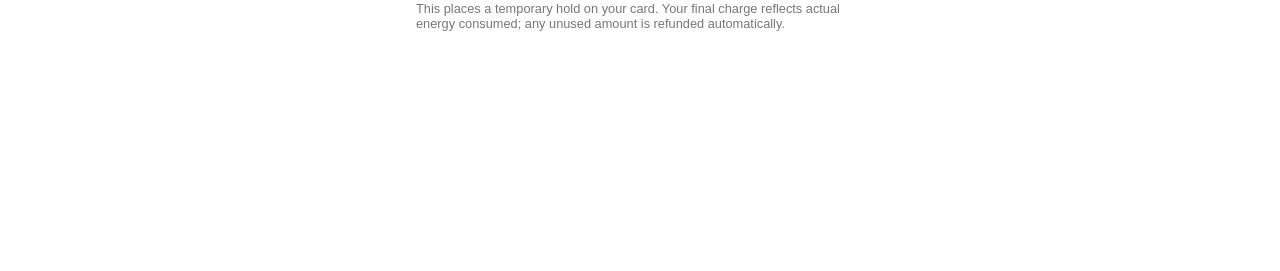
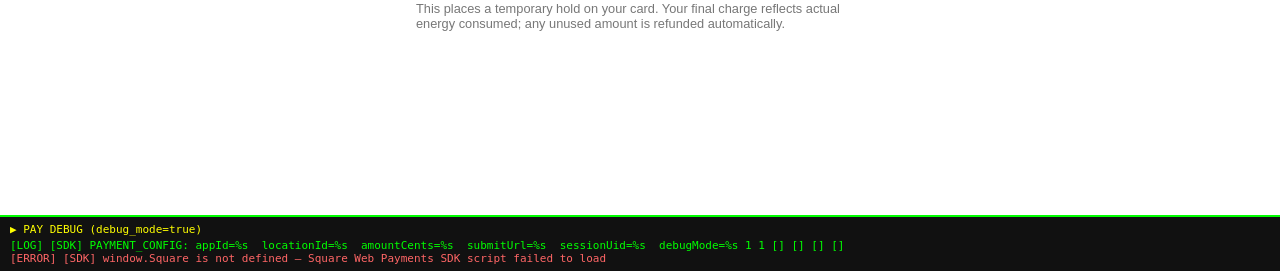
Before and after one commit to a-1vtlander/ev_payments_service, a Python web app: template addons/ev_portal/rootfs/app/templates/start.html in a window 1280 px wide. Shown: the part 529-800 px from the top of the page. Run offline with Jinja, Linux system fonts and the light colour scheme; the template is opened without the code that fills it: most values are stand-ins (such as "Sample title", 1, 10 or a date in 2020).

Commit message:
Fixing debug visualzation.

```diff
--- a/addons/ev_portal/config.yaml
+++ b/addons/ev_portal/config.yaml
@@ -1,6 +1,6 @@
 name: "EV Charger Portal"
 description: "Payment Manager AddOn for EV Sessions - Uses LAN-local HTTPS portal via MQTT with an HTTPS admin server"
-version: "1.1.7"
+version: "1.1.8"
 slug: "ev_portal"
 init: false
 webui: https://[HOST]:[PORT:8091]/admin
--- a/addons/ev_portal/rootfs/app/templates/start.html
+++ b/addons/ev_portal/rootfs/app/templates/start.html
@@ -91,6 +91,13 @@
 
   </div><!-- /.container -->
 
+  {% if debug_mode %}
+  <div id="pay-debug" style="display:none;position:fixed;bottom:0;left:0;right:0;background:#111;color:#0f0;font-family:monospace;font-size:11px;padding:6px 10px;max-height:180px;overflow-y:auto;z-index:9999;border-top:2px solid #0f0;">
+    <div style="color:#ff0;margin-bottom:3px;">&#9654; PAY DEBUG (debug_mode=true)</div>
+    <div id="pay-debug-msgs" style="white-space:pre-wrap;word-break:break-all;"></div>
+  </div>
+  {% endif %}
+
   <script>
     window.PAYMENT_CONFIG = {
       appId:        {{ app_id       | tojson }},
@@ -103,12 +110,5 @@
     };
   </script>
   <script src="/static/js/payment.js"></script>
-
-  {% if debug_mode %}
-  <div id="pay-debug" style="display:none;position:fixed;bottom:0;left:0;right:0;background:#111;color:#0f0;font-family:monospace;font-size:11px;padding:6px 10px;max-height:180px;overflow-y:auto;z-index:9999;border-top:2px solid #0f0;">
-    <div style="color:#ff0;margin-bottom:3px;">&#9654; PAY DEBUG (debug_mode=true)</div>
-    <div id="pay-debug-msgs" style="white-space:pre-wrap;word-break:break-all;"></div>
-  </div>
-  {% endif %}
 </body>
 </html>
```
